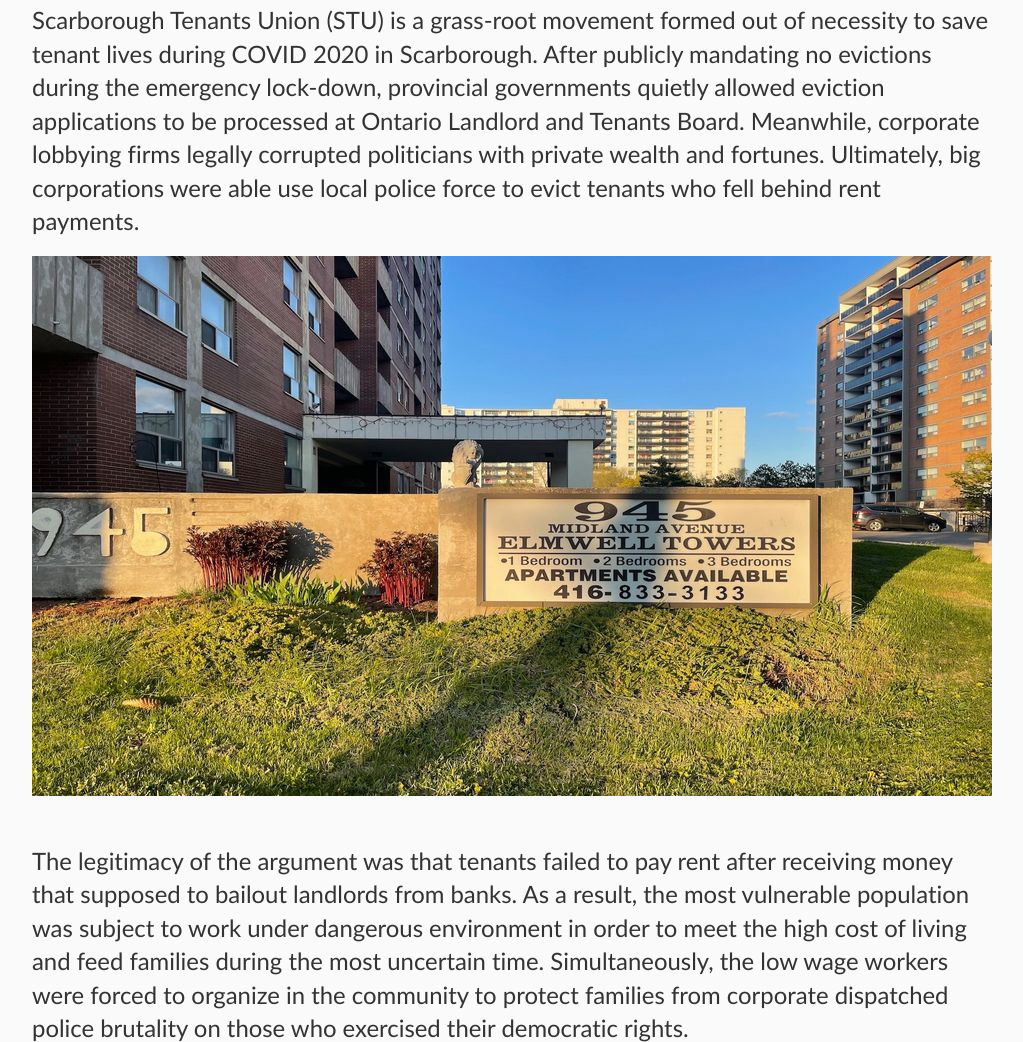
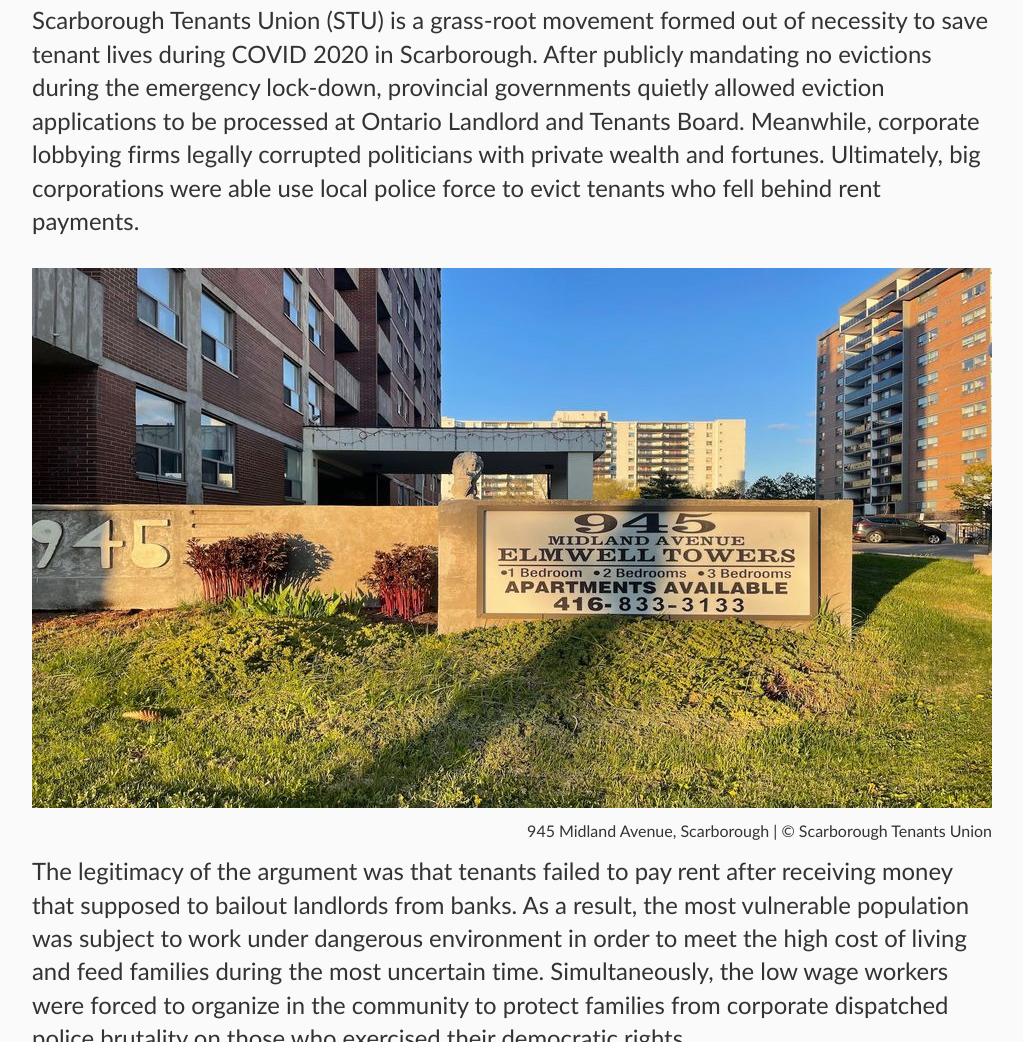
Before and after one commit to kirixvelu/project-salt, an Eleventy site: page src/pages/about.html in a window 1280 px wide. Shown: the part 181-1223 px from the top of the page, without its empty margins (128-1151 px from the left). Built offline with nearby package versions, Linux system fonts and the light colour scheme; Eleventy itself is replaced by a stand-in of ours; files that its build step writes are made by us from their sources.

Commit message:
img update

```diff
--- a/src/pages/about.html
+++ b/src/pages/about.html
@@ -17,10 +17,15 @@ description: Foundation of Scarborough Tenants Union
     corporations were able use local police force to evict tenants who fell
     behind rent payments.
   </p>
-  <img
-    src="./../img/945-midland-avenue.jpg"
-    alt="945 Midland Avenue Apartment"
-  />
+  <figure>
+    <img
+      src="./../img/945-midland-avenue.jpg"
+      alt="945 Midland Avenue Apartment"
+    />
+    <figcaption>
+      945 Midland Avenue, Scarborough | © Scarborough Tenants Union
+    </figcaption>
+  </figure>
   <p>
     The legitimacy of the argument was that tenants failed to pay rent after
     receiving money that supposed to bailout landlords from banks. As a result,
--- a/src/scss/_base.scss
+++ b/src/scss/_base.scss
@@ -79,7 +79,16 @@ body {
     height: auto;
     margin-left: auto;
     margin-right: auto;
-    margin-bottom: var(--spacing);
+    border-radius: var(--radius);
+    padding-block: var(--spacing-sm);
+  }
+
+  figure {
+    margin-block: var(--spacing-sm);
+  }
+
+  figcaption {
+    text-align: right;
   }
 
   .article-wrapper {
--- a/src/scss/_theme.scss
+++ b/src/scss/_theme.scss
@@ -11,7 +11,7 @@
   // Properties
   --time: 250ms;
   --function: ease;
-  --radius: 0.5em;
+  --radius: 0.1em;
   --opacity: 0.85;
   --border: 1px solid;
   --i-shadow: 0px 150px 100px -25px rgba(0, 0, 0, 0.2);
```
